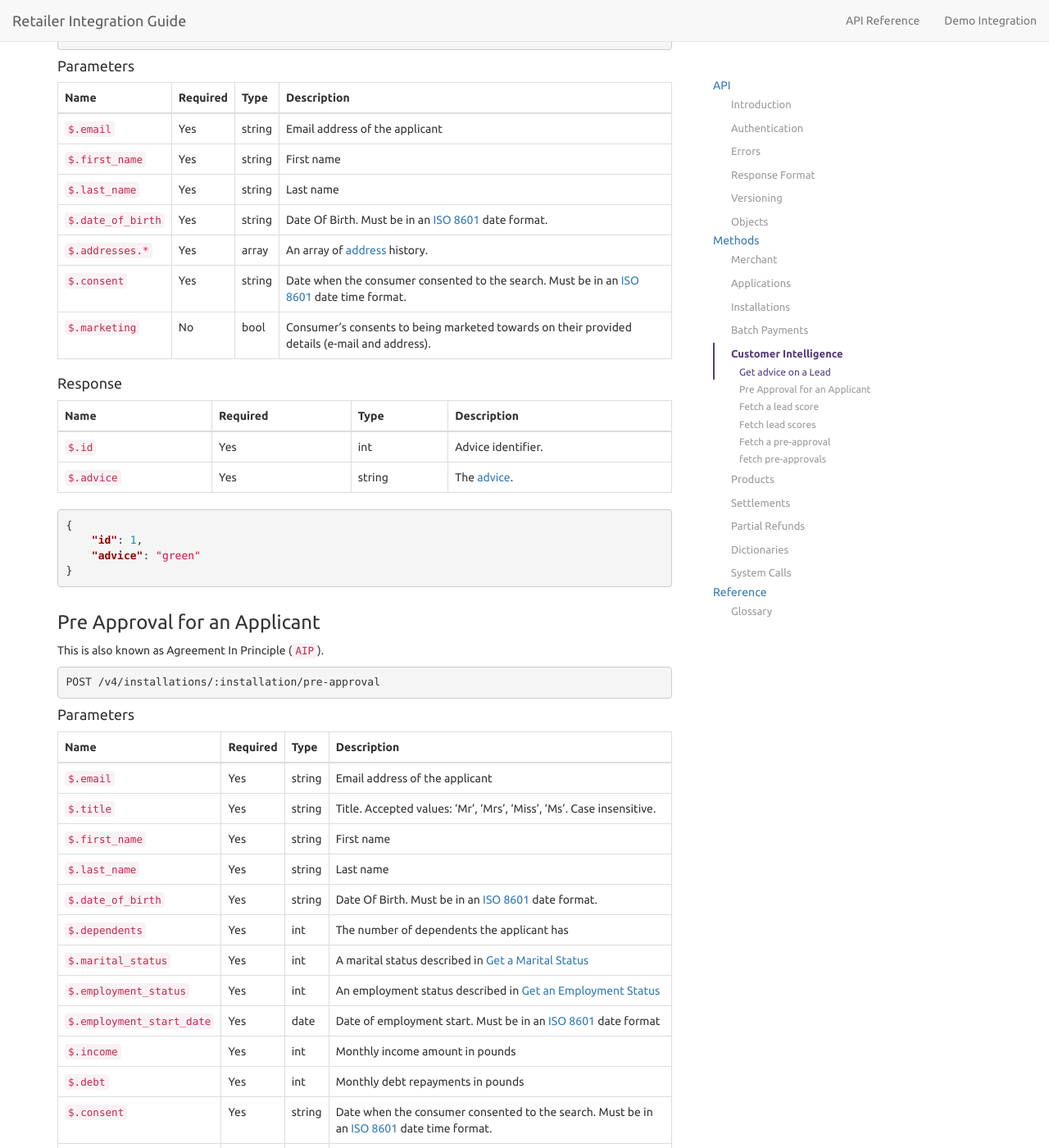
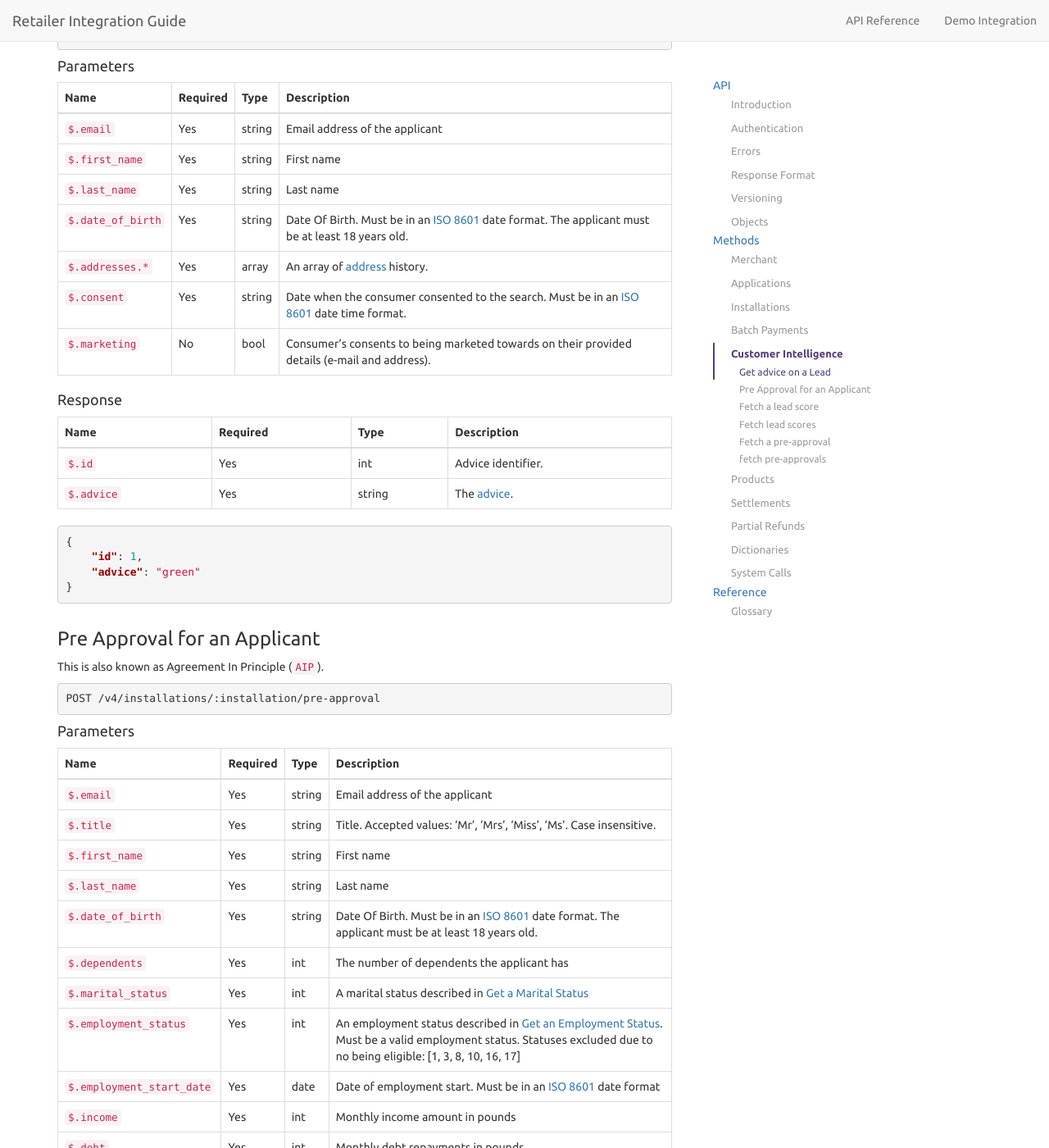
Before and after one commit to PayBreak/retailer-integration-guide, a Jekyll site: the page built from api/index.md, in a window 1280 px wide and 1400 px high, scrolled down 29885 px. Shown: the whole window at 82% size. Built offline with Jekyll 4.4.1, drawn with Linux system fonts in a browser that asks for light colours; nearby versions of some CDN libraries; Markdown is read by kramdown in place of the engine named in the settings; our own code applies the rules of GitHub Pages for plain Markdown files.

Commit message:
Add information about validation to customer intelligence

```diff
--- a/_includes/v4/customer-intelligence.md
+++ b/_includes/v4/customer-intelligence.md
@@ -36,7 +36,7 @@ Name | Required | Type | Description
 `$.email` | Yes | string | Email address of the applicant
 `$.first_name` | Yes | string | First name
 `$.last_name` | Yes | string | Last name
-`$.date_of_birth` | Yes | string | Date Of Birth. Must be in an [ISO 8601](https://en.wikipedia.org/wiki/ISO_8601) date format.
+`$.date_of_birth` | Yes | string | Date Of Birth. Must be in an [ISO 8601](https://en.wikipedia.org/wiki/ISO_8601) date format. The applicant must be at least 18 years old.
 `$.addresses.*` | Yes | array | An array of [address](#address) history.
 `$.consent` | Yes | string | Date when the consumer consented to the search. Must be in an [ISO 8601](https://en.wikipedia.org/wiki/ISO_8601) date time format.
 `$.marketing` | No | bool | Consumer's consents to being marketed towards on their provided details (e-mail and address).
@@ -72,10 +72,10 @@ Name | Required | Type | Description
 `$.title` | Yes | string | Title. Accepted values: 'Mr', 'Mrs', 'Miss', 'Ms'. Case insensitive.
 `$.first_name` | Yes | string | First name
 `$.last_name` | Yes | string | Last name
-`$.date_of_birth` | Yes | string | Date Of Birth. Must be in an [ISO 8601](https://en.wikipedia.org/wiki/ISO_8601) date format.
+`$.date_of_birth` | Yes | string | Date Of Birth. Must be in an [ISO 8601](https://en.wikipedia.org/wiki/ISO_8601) date format. The applicant must be at least 18 years old.
 `$.dependents` | Yes | int | The number of dependents the applicant has
 `$.marital_status` | Yes | int | A marital status described in [Get a Marital Status](#marital-statuses)
-`$.employment_status` | Yes | int | An employment status described in [Get an Employment Status](#employment-statuses)
+`$.employment_status` | Yes | int | An employment status described in [Get an Employment Status](#employment-statuses). Must be a valid employment status. Statuses excluded due to no being eligible: [1, 3, 8, 10, 16, 17]
 `$.employment_start_date` | Yes | date | Date of employment start. Must be in an [ISO 8601](https://en.wikipedia.org/wiki/ISO_8601) date format
 `$.income` | Yes | int | Monthly income amount in pounds
 `$.debt` | Yes | int | Monthly debt repayments in pounds
```
